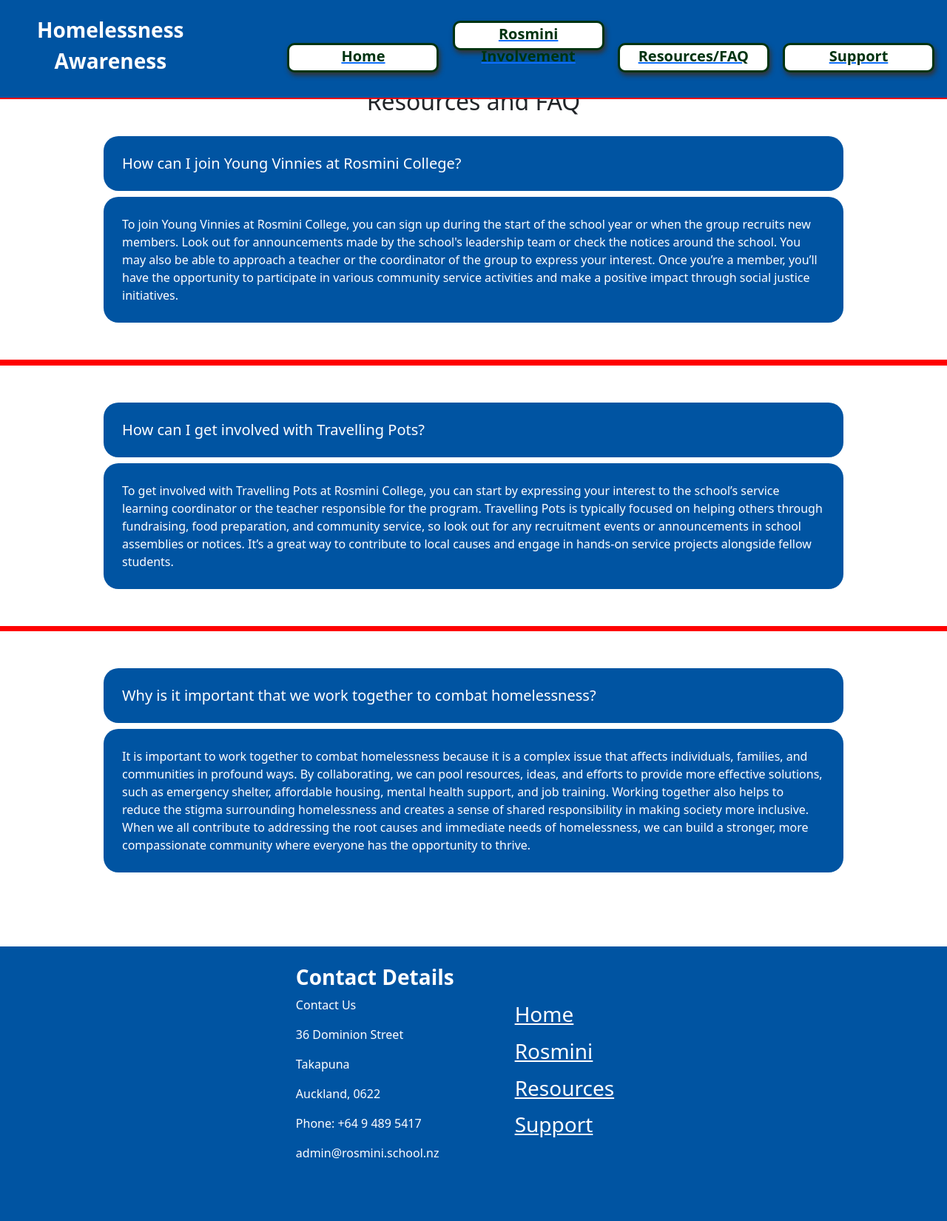
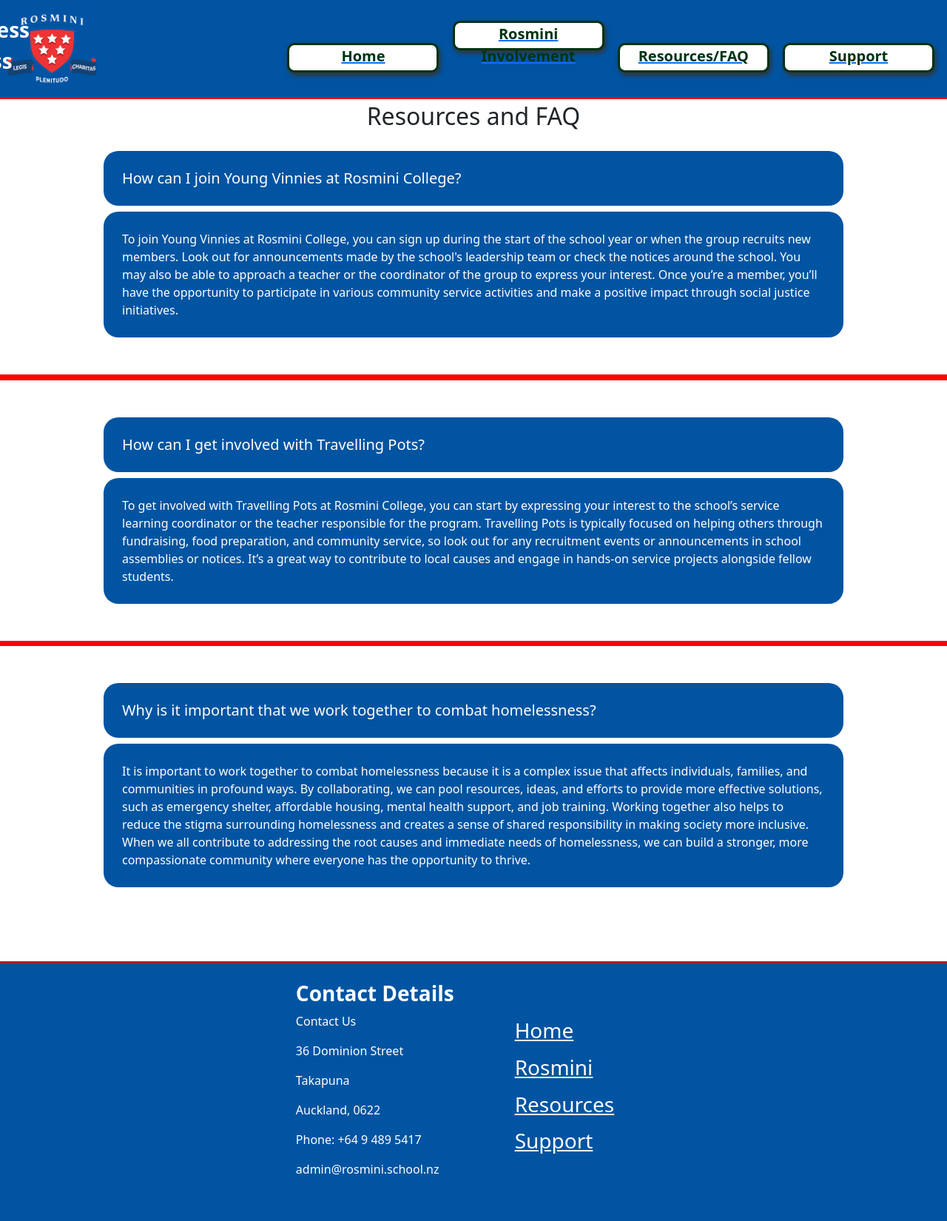
Before and after one commit to Zauky9990/DTE-2025-yr-13-assessment, a PHP site: page /public/resources/resources.php in a window 1280 px wide. Shown: the whole page at 74% size. Before the commit the page ends 1566 px from the top, so only its background shows below. Run offline with PHP 8.4, Linux system fonts and the light colour scheme.

Commit message:
Finished all content in website, still need to touch it up and add database for images

```diff
--- a/public/public_navbar.php
+++ b/public/public_navbar.php
@@ -14,7 +14,8 @@
 
 <header>
 	<div class="navbar">   <!-- Container div -->
-		<div class="motto">
+	<img src="../images/logo.png" class="rosminilogo" width="120px">
+	<div class="motto">
 			<h3><b>Homelessness</b></h3>
 			<h3><b>Awareness</b></h3>
 		</div>
--- a/public/stylesheet/styles.css
+++ b/public/stylesheet/styles.css
@@ -94,8 +94,7 @@
     }
 
     .rosminilogo {
-        padding: 10px 10px;
-        margin-left:90px;
+        margin-left:10px;
     }
 
     .contentcontainer {
@@ -175,6 +174,7 @@
         align-content:center;
         color:#4D83C6;
         padding:25px;
+        border-top:2px solid red;
 
     }
 
@@ -183,7 +183,7 @@
     }
 
     .motto {
-        padding-left: 50px;
+        margin-left:-620px;
         text-align:center;
         color:white;
     }
@@ -278,7 +278,7 @@
     .stafftitle {
         display:flex;
         justify-content:center;
-        margin-top:-50px;
+        margin-top:-30px;
     }
 
 
```
Also changed, not shown: public/images/logo.png (added).
